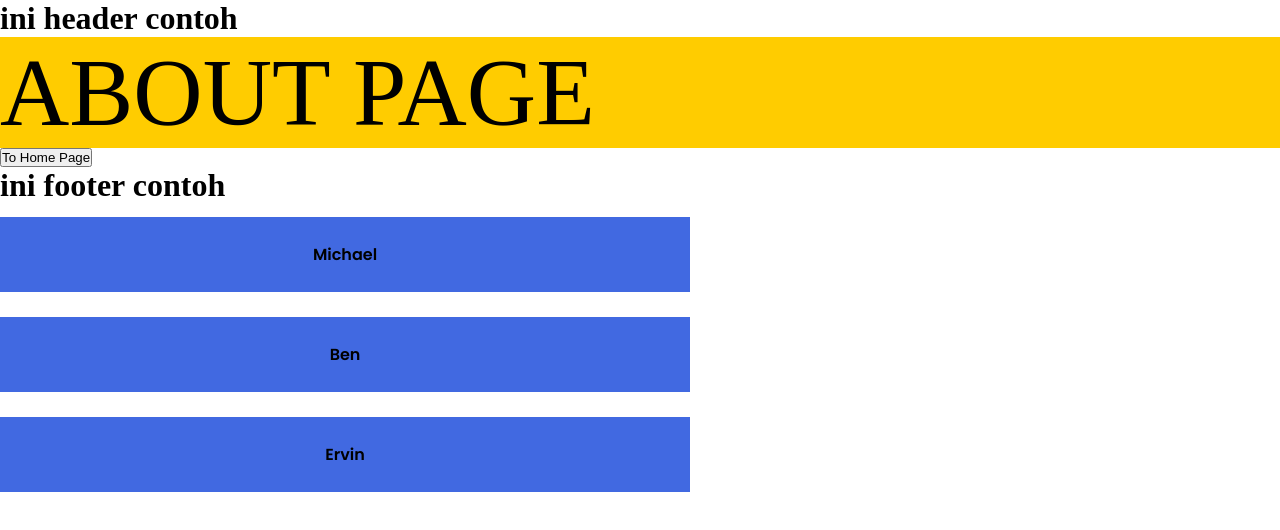
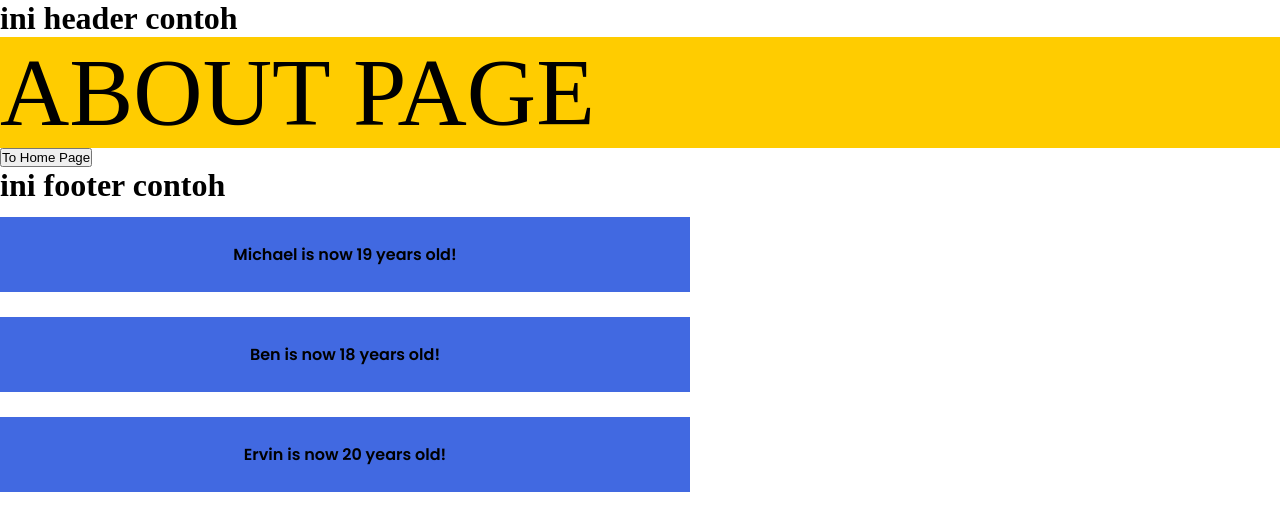
Before and after one commit to IgnatiusMD/TestingWebsite, a React (Create React App) app: page /about in a window 1280 px wide. Shown: the top 530 px of the page. Built offline with nearby package versions, Linux system fonts and the light colour scheme.

Commit message:
Added Age in player card

```diff
--- a/src/component/pages/PlayerCard.jsx
+++ b/src/component/pages/PlayerCard.jsx
@@ -4,7 +4,7 @@ const PlayerCard = (props) => {
     return (
         <React.Fragment>
             <div className="playerCard-Box">
-                {props.name}
+                {props.name} is now {props.age} years old!
             </div>
         </React.Fragment>
     );
--- a/src/pages/about-page/aboutPage.jsx
+++ b/src/pages/about-page/aboutPage.jsx
@@ -22,11 +22,10 @@ const AboutPage = () => {
             </Link>
             <Footer />
             <div className="about-card">
-                <PlayerCard name={player} />
-                <PlayerCard name={player2} />
-                <PlayerCard name={player3} />
+                <PlayerCard name={player} age="19" />
+                <PlayerCard name={player2} age="18" />
+                <PlayerCard name={player3} age="20" />
             </div>
-
         </React.Fragment>
     )
 }
```
